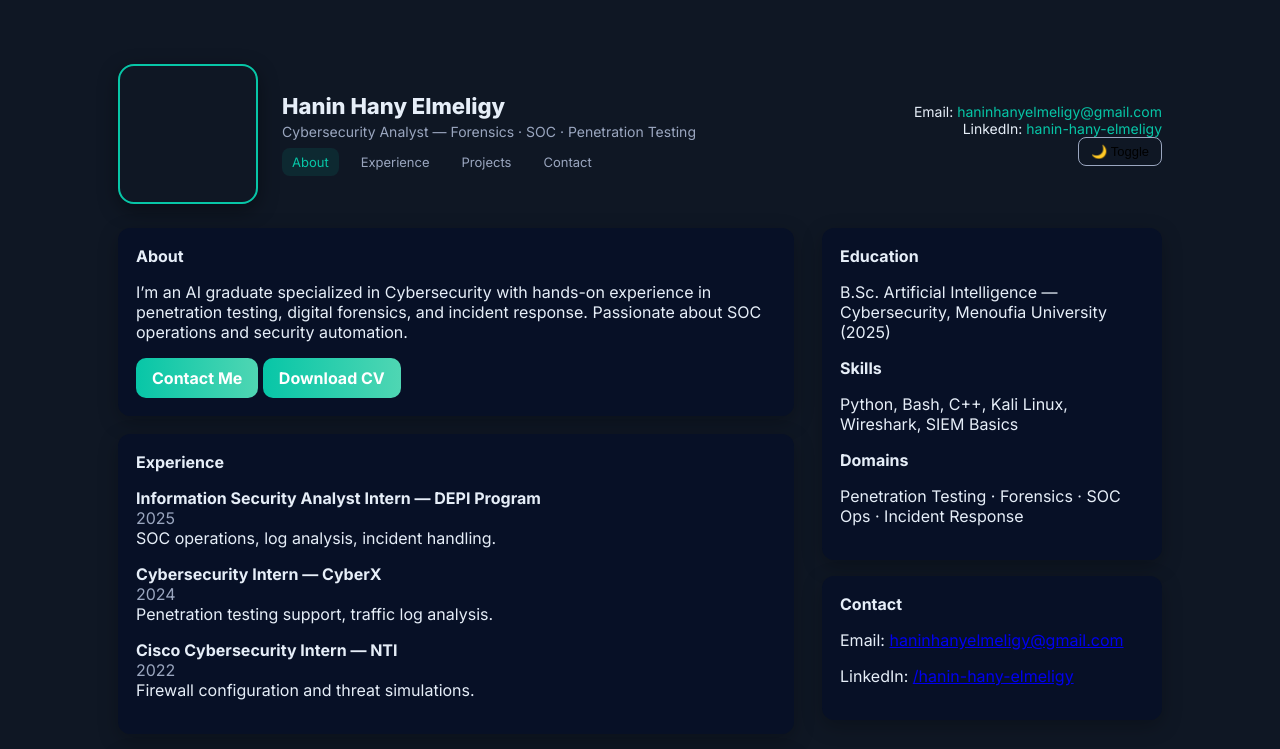
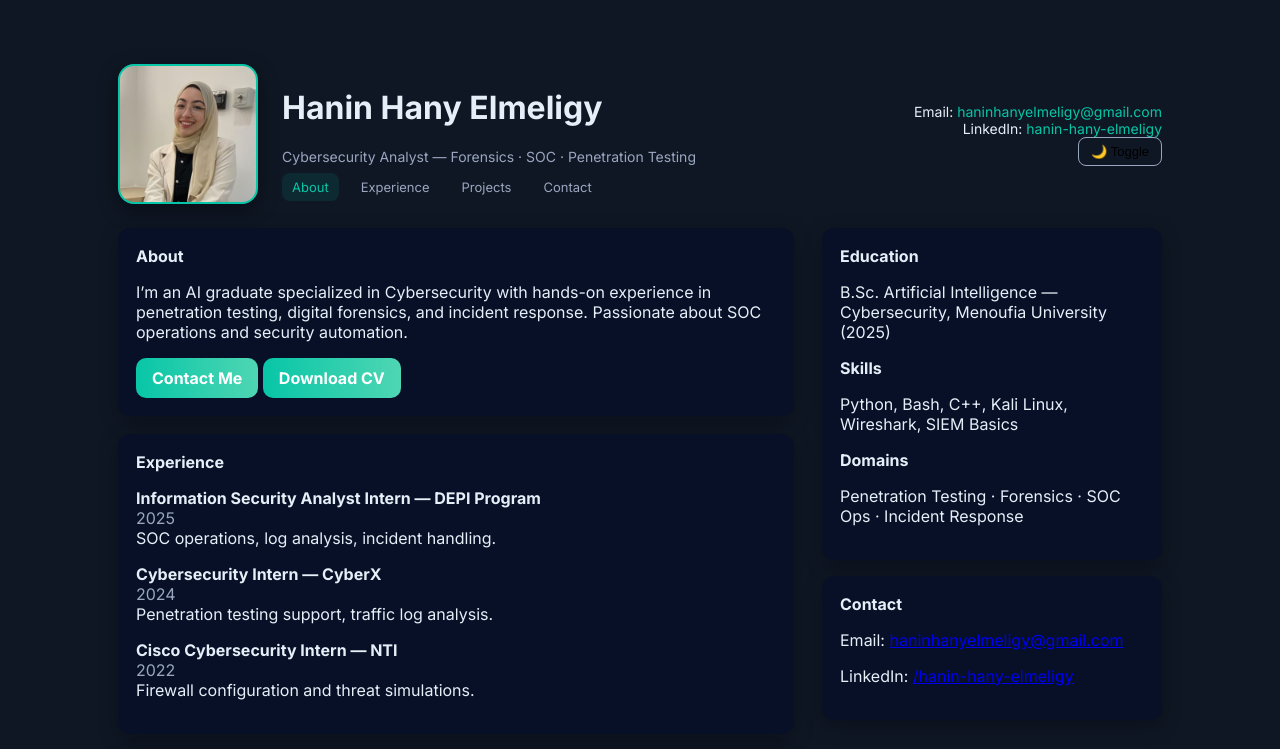
Before and after one commit to haninha02/index.html, a plain HTML site: page index.html in a window 1280 px wide. Shown: the top 749 px of the page. Drawn offline with Linux system fonts and the light colour scheme.

Commit message:
Update index.html

```diff
--- a/index.html
+++ b/index.html
@@ -19,9 +19,14 @@
     }
     .wrap{max-width:1100px;margin:36px auto;padding:28px;border-radius:16px;transition:0.4s}
     header{display:flex;gap:24px;align-items:center;flex-wrap:wrap}
-    .avatar{width:140px;height:140px;border-radius:16px;
-      background:url('WhatsApp Image 2025-09-12 at 02.25.47_56247ef9111111111111.jpg') center/cover no-repeat;
-      border:2px solid var(--accent);box-shadow:0 6px 20px rgba(0,0,0,0.4);
+    .avatar{
+              width:140px;
+              height:140px;
+              border-radius:16px;
+              background:url('profile.jpg') center/cover no-repeat;
+              border:2px solid var(--accent);
+              box-shadow:0 6px 20px rgba(0,0,0,0.4);
+      }
     }
     h1{font-size:22px;margin:0 0 4px;font-weight:800}
     .sub{color:var(--muted);margin:0;font-size:14px}
@@ -46,7 +51,7 @@
 <body>
   <div class="wrap">
     <header>
-      <div class="avatar"></div>
+      <div class="avatar" style="background:url('profile.jpg') center/cover no-repeat;"></div>
       <div>
         <h1>Hanin Hany Elmeligy</h1>
         <p class="sub">Cybersecurity Analyst — Forensics · SOC · Penetration Testing</p>
```
